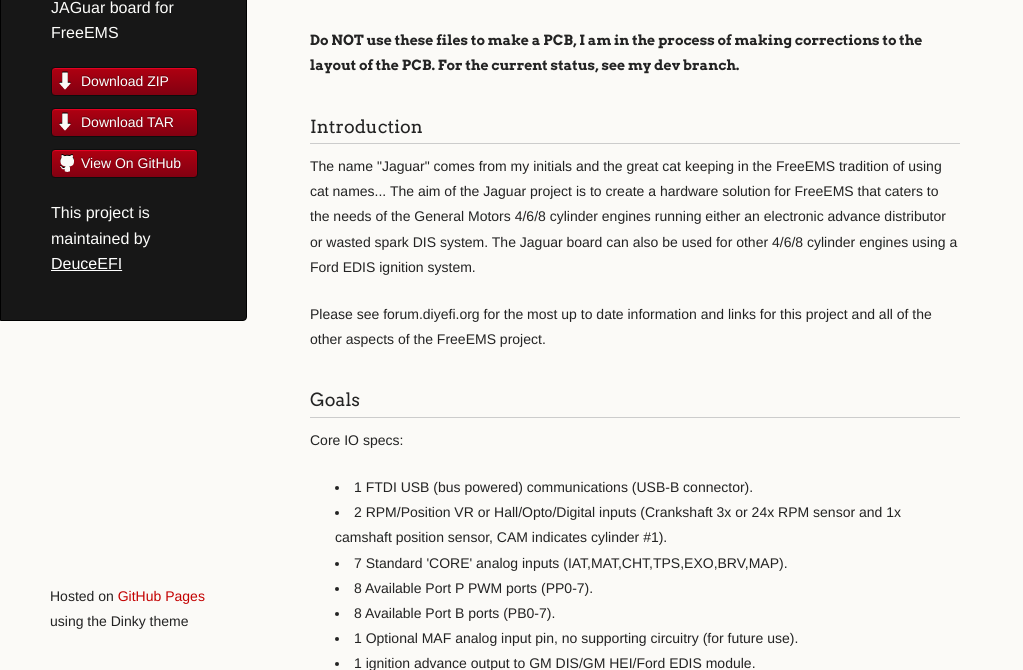
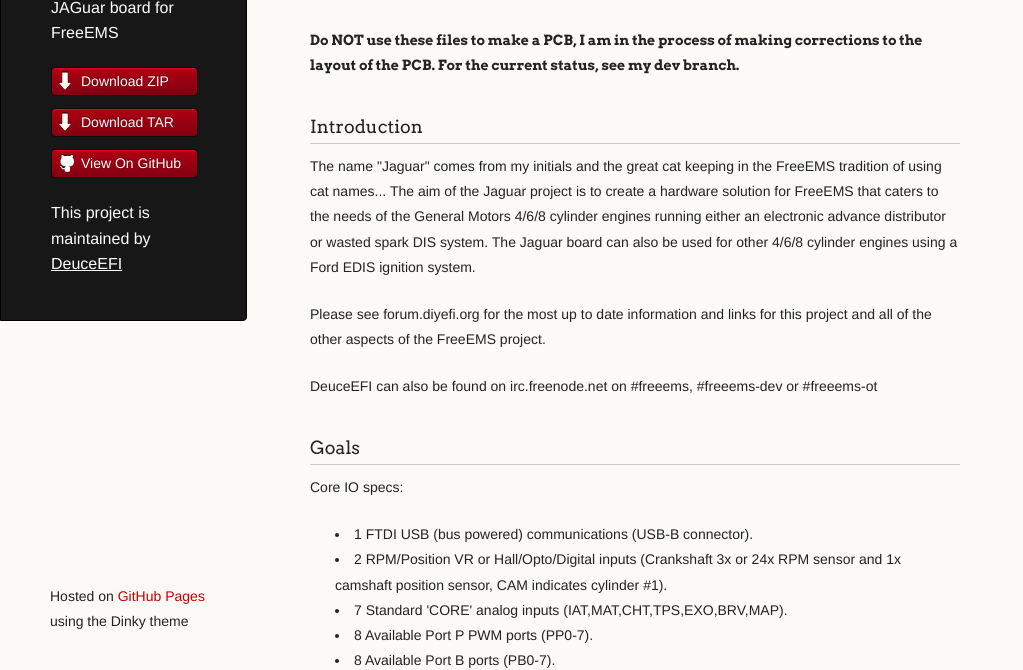
Before and after one commit to DeuceEFI/Jaguar, a plain HTML site: page index.html in a window 1280 px wide. Shown: the part 134-804 px from the top of the page, without its empty margins (0-1023 px from the left). Drawn offline with Linux system fonts and the light colour scheme.

Commit message:
Added IRC contact information

```diff
--- a/index.html
+++ b/index.html
@@ -41,6 +41,8 @@
 <p>The name "Jaguar" comes from my initials and the great cat keeping in the FreeEMS tradition of using cat names...  The aim of the Jaguar project is to create a hardware solution for FreeEMS that caters to the needs of the General Motors 4/6/8 cylinder engines running either an electronic advance distributor or wasted spark DIS system.  The Jaguar board can also be used for other 4/6/8 cylinder engines using a Ford EDIS ignition system. </p>
 
 <p>Please see forum.diyefi.org for the most up to date information and links for this project and all of the other aspects of the FreeEMS project.</p>
+
+<p>DeuceEFI can also be found on irc.freenode.net on #freeems, #freeems-dev or #freeems-ot</p>
 
 <h3>Goals</h3>
 
```
